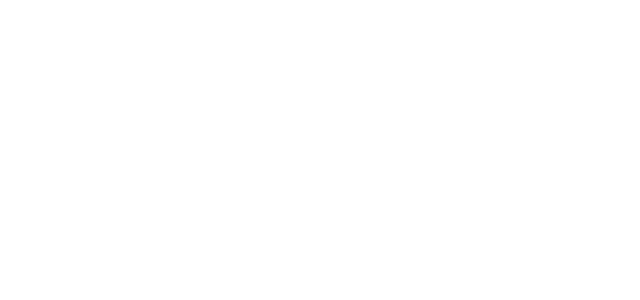
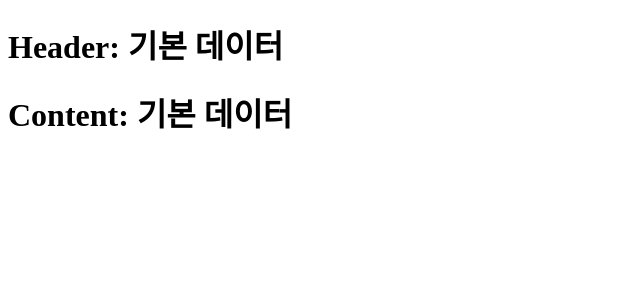
Before and after one commit to minechoo/react19_advance_basic, a React (Vite) app: page / in a window 1280 px wide. Shown: the top 300 px of the page, without its empty margins (0-640 px from the left). Built offline with nearby package versions, Linux system fonts and the light colour scheme.

Commit message:
feat: createContext, useContext를 활용한 전역 상태, 서로 다른 컴포넌트에서 공유

```diff
--- a/src/App.jsx
+++ b/src/App.jsx
@@ -1,5 +1,11 @@
-function App() {
-  return <></>;
+import Content from "./Content";
+import Header from "./Header";
+
+export default function App() {
+  return (
+    <>
+      <Header />
+      <Content />
+    </>
+  );
 }
-
-export default App;
--- /dev/null
+++ b/src/Content.jsx
@@ -0,0 +1,11 @@
+import { useContext } from "react";
+import GlobalContext from "./GlobalData.js";
+
+export default function Content() {
+  const data = useContext(GlobalContext);
+  return (
+    <main>
+      <h1>Content: {data}</h1>
+    </main>
+  );
+}
--- /dev/null
+++ b/src/GlobalData.js
@@ -0,0 +1,7 @@
+import { createContext } from "react";
+
+//createContext메서드로 전역으로 관리하 데이터 객체를 생성
+const GlobalContext = createContext("기본 데이터");
+
+//전역 데이터 객체를 내보냄
+export default GlobalContext;
--- /dev/null
+++ b/src/Header.jsx
@@ -0,0 +1,11 @@
+import { useContext } from "react";
+import GlobalContext from "./GlobalData.js";
+
+export default function Header() {
+  const data = useContext(GlobalContext);
+  return (
+    <header>
+      <h1>Header: {data}</h1>
+    </header>
+  );
+}
```
